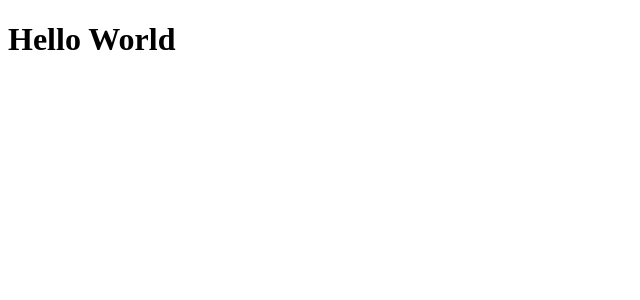
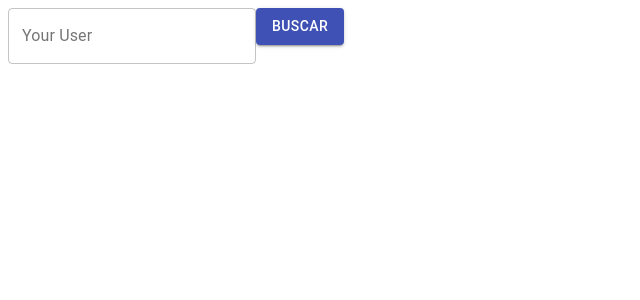
Before and after one commit to ReneSena/find-your-github, a React (Create React App) app: page / in a window 1280 px wide. Shown: the top 300 px of the page, without its empty margins (0-640 px from the left). Built offline with nearby package versions, Linux system fonts and the light colour scheme.

Commit message:
Removed linters

```diff
--- a/public/index.html
+++ b/public/index.html
@@ -6,6 +6,10 @@
 	<link rel="icon" href="%PUBLIC_URL%/favicon.ico" />
 	<meta name="viewport" content="width=device-width, initial-scale=1" />
 	<meta name="description" content="Find your Github doing a fast search." />
+	<link rel="preconnect" href="https://fonts.googleapis.com">
+	<link rel="preconnect" href="https://fonts.gstatic.com" crossorigin>
+	<link href="https://fonts.googleapis.com/css2?family=Open+Sans:wght@700&family=Raleway&display=swap"
+		rel="stylesheet">
 	<title>Find Your Github</title>
 </head>
 
--- a/src/App.tsx
+++ b/src/App.tsx
@@ -1,10 +1,15 @@
 import React from 'react';
+import TextField from '@material-ui/core/TextField';
+import Button from '@material-ui/core/Button';
 
 function App() {
 	return (
-		<div className="App">
-			<h1>Hello World</h1>
-		</div>
+	<form noValidate autoComplete="off">
+		<TextField id="outlined-basic" label="Your User" variant="outlined" />
+		<Button type="submit" variant="contained" color="primary">
+			Buscar
+		</Button>
+	</form>
 	);
 }
 
```
Also changed, not shown: package.json (+1 -13 lines), src/index.tsx (+7 -4 lines), .eslintrc.js (deleted), .prettierrc.json (deleted), 1 other file (tests, documents, lock files or other folders).
